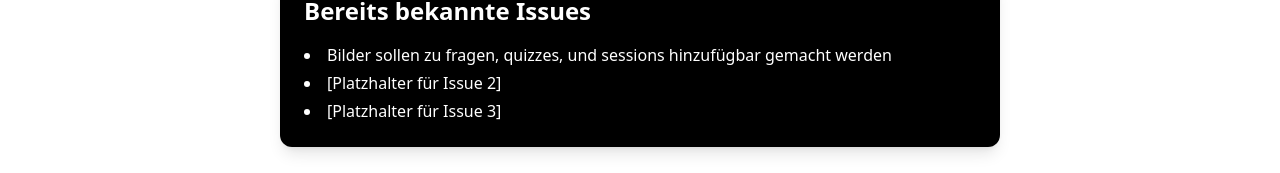
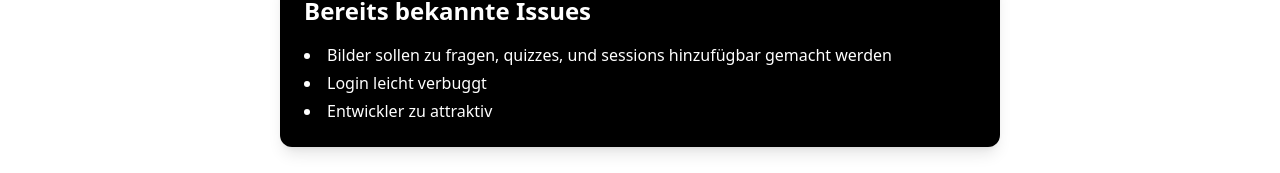
Before and after one commit to VictordelaM/Quizzle, a React (Vite) app in the folder client/: page /feedback in a window 1280 px wide. Shown: the part 265-438 px from the top of the page. Built offline with nearby package versions, Linux system fonts and the light colour scheme; no server answers.

Commit message:
ToDo List integrated

```diff
--- a/client/src/pages/FeedbackPage.jsx
+++ b/client/src/pages/FeedbackPage.jsx
@@ -30,8 +30,8 @@ const FeedbackPage = () => {
                 <h2 className="text-2xl font-semibold">Bereits bekannte Issues</h2>
                 <ul className="list-disc list-inside space-y-1">
                 <li>Bilder sollen zu fragen, quizzes, und sessions hinzufügbar gemacht werden</li>
-                <li>[Platzhalter für Issue 2]</li>
-                <li>[Platzhalter für Issue 3]</li>
+                <li>Login leicht verbuggt</li>
+                <li>Entwickler zu attraktiv</li>
                 </ul>
             </div>
 
```
Also changed, not shown: 1 other file (tests, documents, lock files or other folders).
